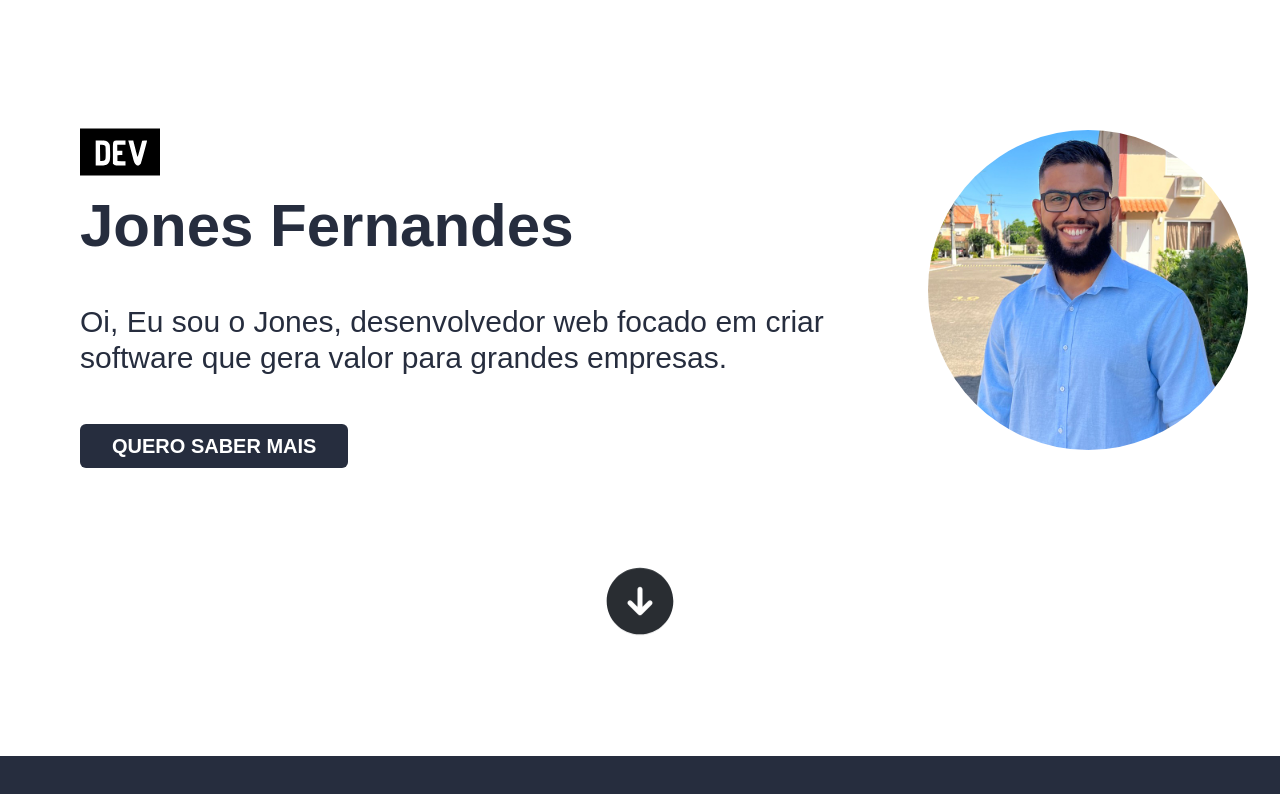
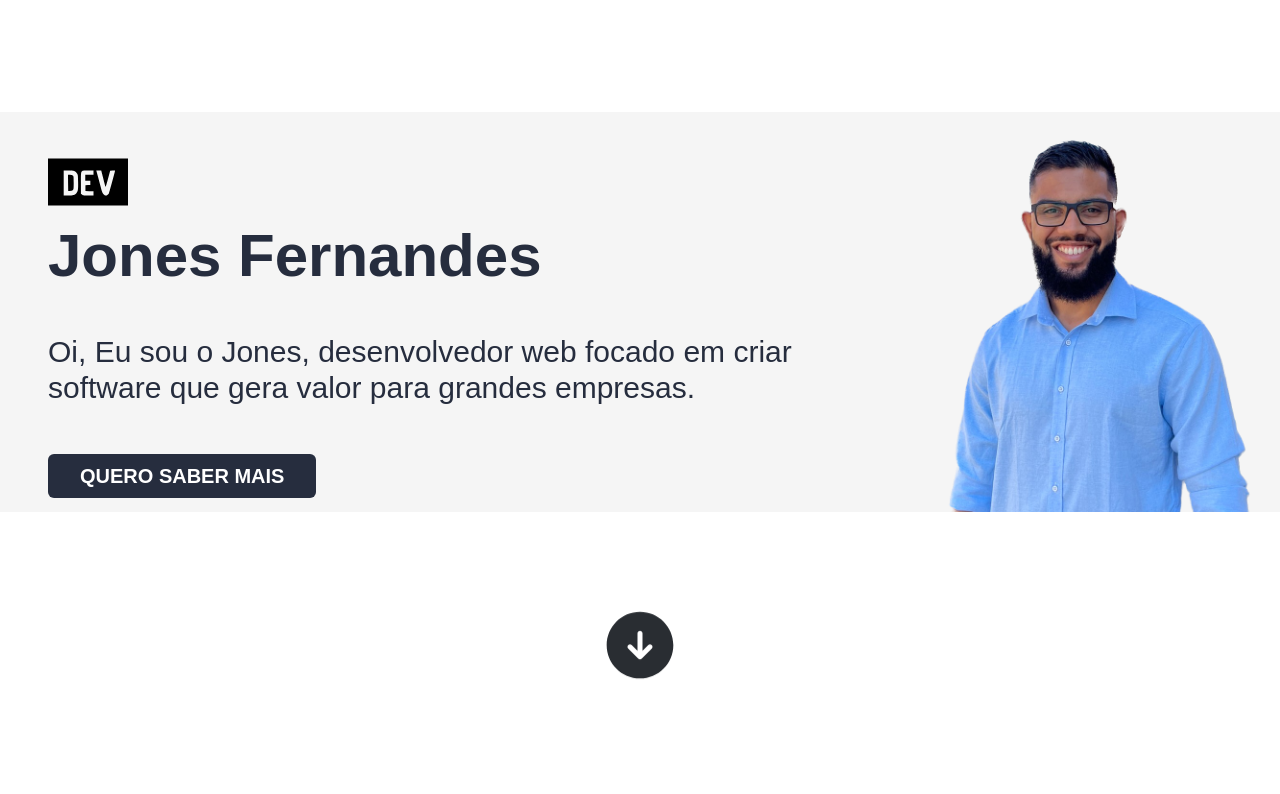
Before and after one commit to KeysiJones/portfolio-jones, a Next.js app: page / in a window 1280 px wide. Shown: the top 794 px of the page. Built offline with nearby package versions, Linux system fonts and the light colour scheme.

Commit message:
updates hero section banner

```diff
--- a/src/pages/index.js
+++ b/src/pages/index.js
@@ -13,9 +13,9 @@ export default function Home() {
       <FadeInWrapper>
         <div
           id='hero-section'
-          className='flex flex-col justify-center p-8 text-[#262d3e] lg:py-28 lg:flex relative'
+          className='flex flex-col justify-center text-[#262d3e] lg:py-28 lg:flex relative'
         >
-          <div className='flex flex-col lg:flex-row'>
+          <div className='flex flex-col bg-[whitesmoke] lg:flex-row pt-4'>
             <div className='max-w-4xl pt-8 m-auto sm:pt-0 lg:px-12'>
               <div className='flex'>
                 <Image
@@ -55,10 +55,9 @@ export default function Home() {
             <div className='relative self-center max-w-md m-auto sm:block sm:left-0 left-2'>
               <Image
                 alt=''
-                src='/jones-cut-perfect.jpeg'
+                src='/jones-cut-perfect.png'
                 width={400}
                 height={400}
-                className='rounded-full'
               />
             </div>
             <div className='mt-12 lg:[display:none;] text-center relative'>
```
Also changed, not shown: public/jones-cut-perfect.jpeg (deleted), public/jones-cut-perfect.png (added).
